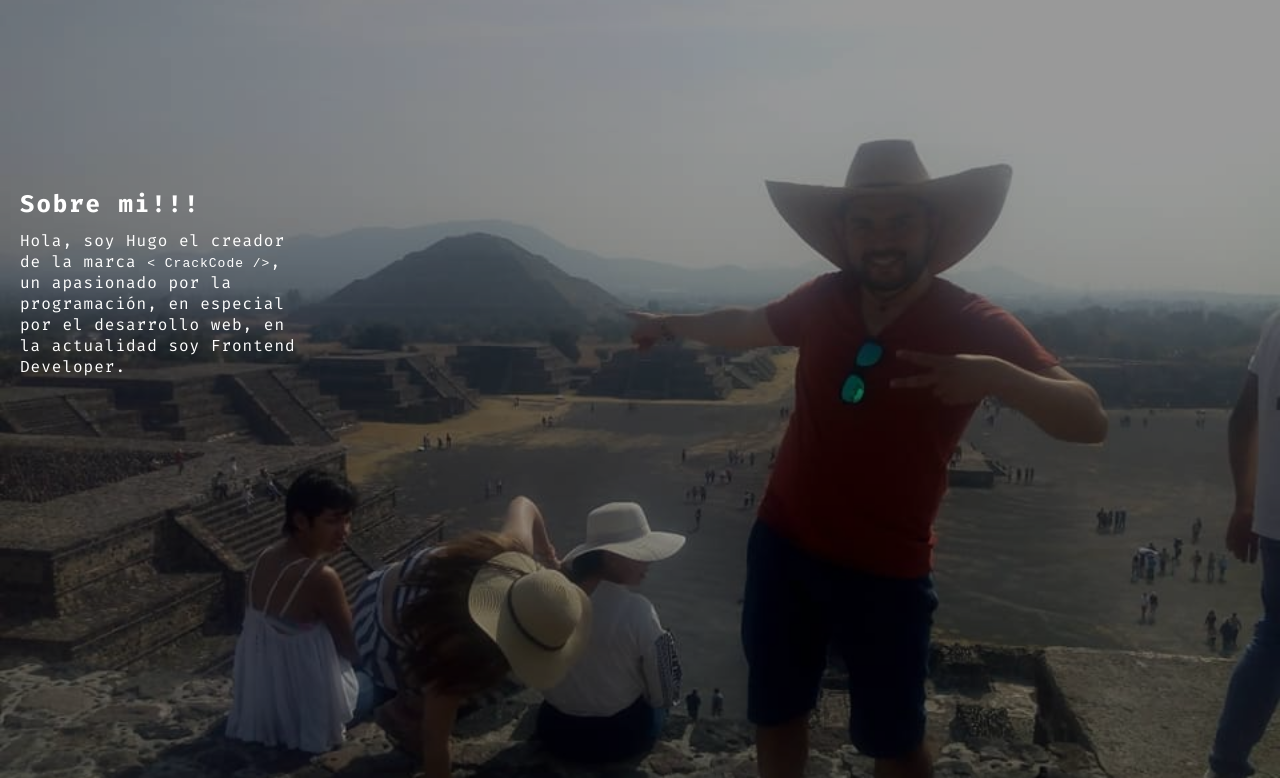
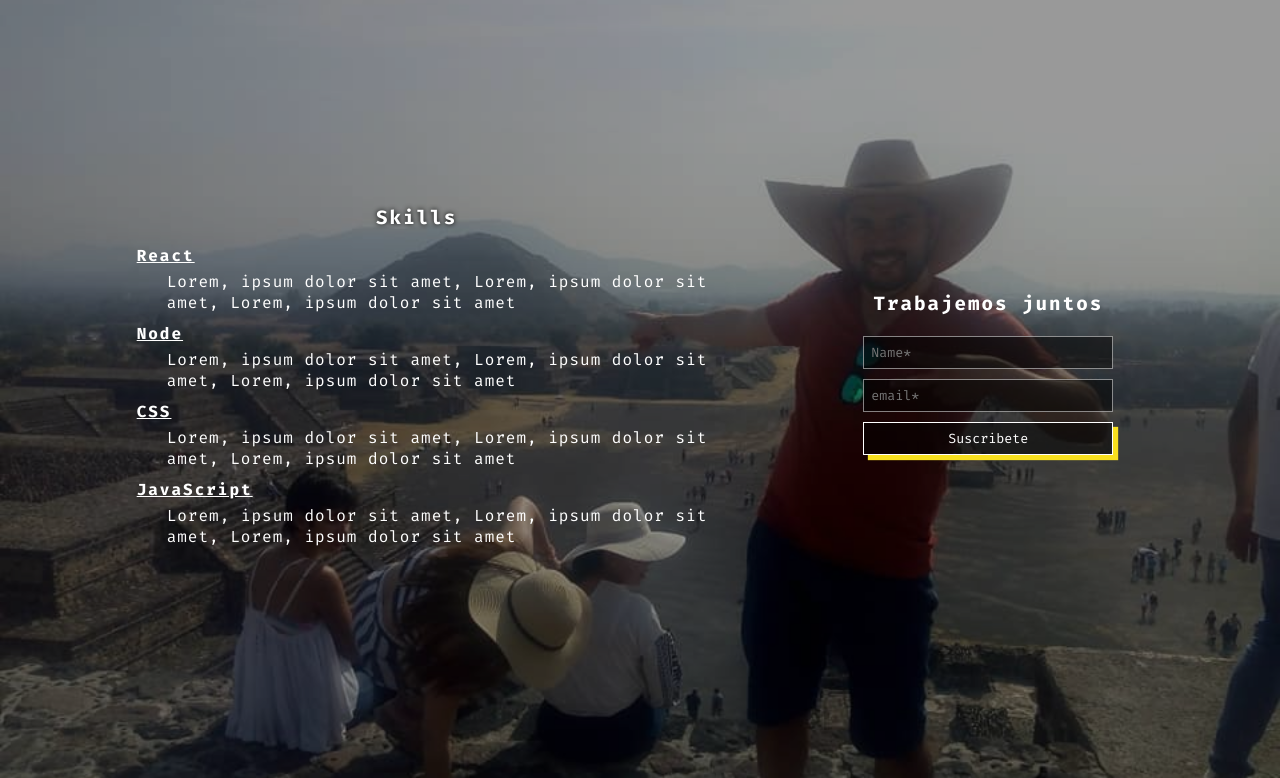
Before and after one commit to hadiazb/portafolioRepo, a website: page src/index.html in a window 1280 px wide. Shown: the part 822-1600 px from the top of the page. Drawn offline with Linux system fonts and the light colour scheme; files whose address does not match are found by name.

Commit message:
Agregando cosas simples

```diff
--- a/src/index.html
+++ b/src/index.html
@@ -101,15 +101,46 @@
     <div class="aboutmy__background"></div>
     <div class="aboutmy__overlay"></div>
     <div id="sobremy" class="aboutmy__content">
-      <h2>Sobre mi!!!</h2>
-      <p>Hola, soy Hugo el creador de la marca <code> < CrackCode /></code>,  un apasionado por la programación, en  especial por el desarrollo web, en la actualidad soy Frontend Developer.</p>
-      <!-- <div id="contenedor" class="aboutmy__content-form">
-        <h3>Trabajemos juntos</h3>
-        <input class="input" type="name" placeholder="Name*">
-        <input class="input" type="email" placeholder="email*">
-        <input class="button" type="submit" value="Suscribete">
+      <div class="aboutmy__content-container">
+        <div class="aboutmy__content-container-skills">
+        <h4>Skills</h4>
+        <ul>
+          <li>
+            <div>
+              <h6>React</h6>
+              <p id="informationOne" ></p>
+            </div>
+          </li>
+          <li>
+            <div>
+              <h6>Node</h6>
+              <p id="informationTwo"></p>
+            </div>
+          </li>
+          <li>
+            <div>
+              <h6>CSS</h6>
+              <p id="informationThree"></p>
+            </div>
+          </li>
+          <li>
+            <div>
+              <h6>JavaScript</h6>
+              <p id="informationFour"></p>
+            </div>
+          </li>
+        </ul>
+
+        </div>
+        <div class="aboutmy__content-container-contact">
+            <h4>Trabajemos juntos</h4>
+            <input class="contact-name" type="name" placeholder="Name*">
+            <input class="contact-email" type="email" placeholder="email*">
+            <input class="contact-button" type="submit" value="Suscribete">
+        </div>
       </div>
-    </div> -->
+    </div>
+
   </section>
 
   <section id="myProyects" class="myProyects">
@@ -236,14 +267,6 @@
     </div>
   </section>
 
-  <section id="contact" class="contact">
-    <div class="contact__contenido">
-      <h2>Trabajemos juntos</h2>
-      <input class="contact__contenido-input" type="name" placeholder="Name*">
-      <input class="contact__contenido-input" type="email" placeholder="email*">
-      <input class="contact__contenido-botton" type="submit" value="Suscribete">
-    </div>
-  </section>
 
   <footer class="footer">
     <div class="footer__contenedor">
@@ -299,16 +322,10 @@
         <h2><span class="icon-grouppeople"></span>Social Media</h2>
         <ul>
           <li>
-            <a href=""><span class="icon-social-twitter"></span>Linkedin</a>
+            <a href=""><span class="icon-linkedin1"></span>Linkedin</a>
           </li>
           <li>
             <a href=""><span class="icon-social-twitter"></span>Twitter</a>
-          </li>
-          <li>
-            <a href=""><span class="icon-facebook1"></span>Facebook</a>
-          </li>
-          <li>
-            <a href=""><span class="icon-instagram1"></span>Instagram</a>
           </li>
           <li>
             <a href=""><span class="icon-youtube"></span>YouTube</a>
--- a/src/sass/Base/_tipografias.sass
+++ b/src/sass/Base/_tipografias.sass
@@ -22,12 +22,12 @@ h4
   letter-spacing: 2px
 
 h5
-  font-size: 1.2em
+  font-size: 1em
   font-family: 'Fira Code', monospace, Courier New, Courier, monospace
   letter-spacing: 2px
 
 h6
-  font-size: .7em
+  font-size: 1em
   font-family: 'Fira Code', monospace, Courier New, Courier, monospace
   letter-spacing: 2px
 
@@ -43,3 +43,12 @@ label
 
 button
   font-family: 'Fira Code', monospace, Courier New, Courier, monospace
+
+a
+  font-family: 'Fira Code', monospace, Courier New, Courier, monospace
+
+li
+  font-family: 'Fira Code', monospace, Courier New, Courier, monospace
+
+input
+  font-family: 'Fira Code', monospace, Courier New, Courier, monospace
--- a/src/sass/Layout/_blocks.sass
+++ b/src/sass/Layout/_blocks.sass
@@ -32,7 +32,7 @@
   border-radius: 0 0 $border-radius  0
   background-color: $color-black
   &__back
-    height: 100px
+    height: 80px
     width: 100%
     @include flex-four
     font-size: 1.3em
@@ -41,7 +41,7 @@
       color: $color-white
       cursor: pointer
   &__logo
-    height: 120px
+    height: 100px
     width: 100%
     display: flex
     justify-content: center
@@ -50,7 +50,7 @@
     & img
       width: 80%
   &__informations
-    height: 300px
+    height: 240px
     width: 100%
     @include flex-five
     &-click
@@ -81,7 +81,7 @@
     &-diferent:hover
       opacity: 1
   &__socialMedia
-    height: 120px
+    height: 100px
     width: 100%
     @include flex-six
     padding-left: 30px
@@ -166,7 +166,7 @@
 .aboutmy
   position: relative
   width: 100%
-  height: $altura-sobremi
+  // height: $altura-sobremi
   &__background
     width: 100%
     height: $altura-sobremi
@@ -182,41 +182,83 @@
     z-index: 1
   &__content
     position: absolute
-    @include ubications(0, 0, 550px, 100%)
+    @include ubications(0, 0, 100%, 100%)
     @include margen
-    padding-top: 200px
+    display: flex
+    justify-content: center
+    align-items: center
     color: #ffffff
     z-index: 10
-    h2
+    // border: 1px solid yellow
+    &-container
       width: 100%
-      padding: 10px 0
-    p
-      font-size: 1em
-      width: 280px
-    &-form
-      width: 280px
-      height: 220px
-      padding-top: 50px
-      display: none
-      flex-direction: column
+      height: 100%
+      display: flex
+      align-items: center
       justify-content: space-evenly
-      margin: 10px 0
-      & input
-        height: 30px
-        border-radius: 7px
-        outline: none
-      & .input
-        padding-left: 20px
-        box-shadow: 0 0 3px #a7a1a1
-      & .button
-        color: $color-white
-        outline: none
-        border: 1px solid black
-        background-color: $color-secondary
-        text-shadow: 0 0 3px $color-black
-        opacity: .7
-        &:hover
-          opacity: 1
+      flex-wrap: wrap
+      &-skills
+        width: 100%
+        max-width: 600px
+        margin: 10px 0 10px
+        & h4
+          width: 100%
+          padding: 0 0 10px
+          text-align: center
+          text-shadow: 0 0 5px black
+        & ul
+          list-style: none
+          & li
+            padding: 5px 0
+            & div
+              & h6
+                padding-bottom: 5px
+                padding-left: 20px
+                text-decoration: underline
+              & p
+                padding-left: 50px
+      &-contact
+        width: 100%
+        max-width: 350px
+        padding: 10px
+        text-align: center
+        & h4
+          width: 100%
+          padding: 0 0 10px
+          text-align: center
+        & .contact-name
+          display: block
+          margin: 10px auto
+          width: 250px
+          padding: 7px
+          border: 1px solid #ffffff80
+          background-color: #00000085
+        & .contact-email
+          display: block
+          margin: 10px auto
+          width: 250px
+          padding: 7px
+          border: 1px solid #ffffff80
+          background-color: #00000085
+        & .contact-button
+          display: block
+          margin: 10px auto
+          width: 250px
+          padding: 7px
+          background-color: #00000085
+          border: 1px solid white
+          box-shadow: 5px 5px 1px $color-secondary
+          color: white
+          outline: none
+          cursor: pointer
+          &:hover
+            background-color: $color-secondary
+            box-shadow: none
+            cursor: pointer
+
+
+
+
 // Bloque para estilizar los componentes correspondientes a la sección de mis proyectos
 
 .myProyects
@@ -335,35 +377,6 @@
           font-size: .8em
           text-align: left
 
-
-.contact
-  height: 200px
-  padding-top: 15px
-  padding-bottom: 15px
-  @include margen
-  border-top: 3px solid black
-  &__contenido
-    height: 100%
-    @include flex-seven
-    &-input
-      padding-left: 15px
-      border: 1px solid #a7a1a1
-      box-shadow: 0 0 5px #a7a1a1
-    &-botton
-      outline: none
-      border: 1px solid black
-      background-color: $color-secondary
-      opacity: .5
-      &:hover
-        opacity: 1
-    & h2
-      font-size: 1.2em
-    & input
-      height: 30px
-      width: 200px
-      border-radius: 7px
-
-
 // Bloque para estilizar la sección del footer
 
 .footer
--- a/src/script/contact.js
+++ b/src/script/contact.js
@@ -1,16 +1,19 @@
-const flag = window.matchMedia('screen and (max-width:500px)');
-console.log(flag.matches);
+const body = document.querySelector('body')
 
-flag.addListener(event);
+body.onload = function() {
+  const flag = window.matchMedia('screen and (max-width:900px)');
+  console.log(flag.matches);
 
-function event(event) {
-  if (event.matches) {
-    // console.log(flag.matches);
-    document.getElementById('contact').style.display = 'block'
-    document.getElementById('sobremy').style.padding = '250px 20px 0 20px' ;
+  if (flag.matches) {
+    document.getElementById('informationOne').innerHTML = '';
+    document.getElementById('informationTwo').innerHTML = '';
+    document.getElementById('informationThree').innerHTML = '';
+    document.getElementById('informationFour').innerHTML = '';
+
   } else {
-    // console.log(flag.matches);
-    document.getElementById('contact').style.display = 'none';
-    document.getElementById('sobremy').style.padding = '50px 20px 0 20px' ;
+    document.getElementById('informationOne').innerHTML = 'Lorem, ipsum dolor sit amet, Lorem, ipsum dolor sit amet, Lorem, ipsum dolor sit amet';
+    document.getElementById('informationTwo').innerHTML = 'Lorem, ipsum dolor sit amet, Lorem, ipsum dolor sit amet, Lorem, ipsum dolor sit amet';
+    document.getElementById('informationThree').innerHTML = 'Lorem, ipsum dolor sit amet, Lorem, ipsum dolor sit amet, Lorem, ipsum dolor sit amet';
+    document.getElementById('informationFour').innerHTML = 'Lorem, ipsum dolor sit amet, Lorem, ipsum dolor sit amet, Lorem, ipsum dolor sit amet';
   }
 }
```
Also changed, not shown: src/style/style.css.
